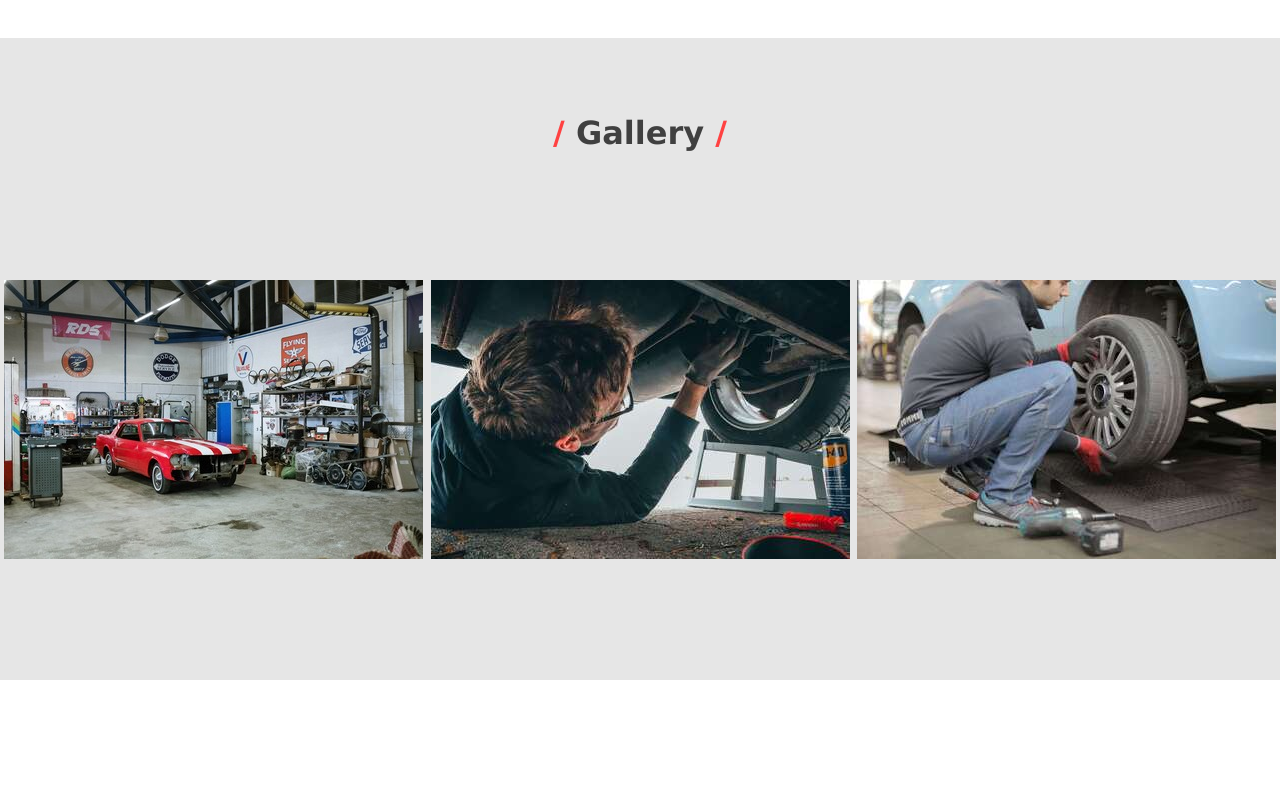
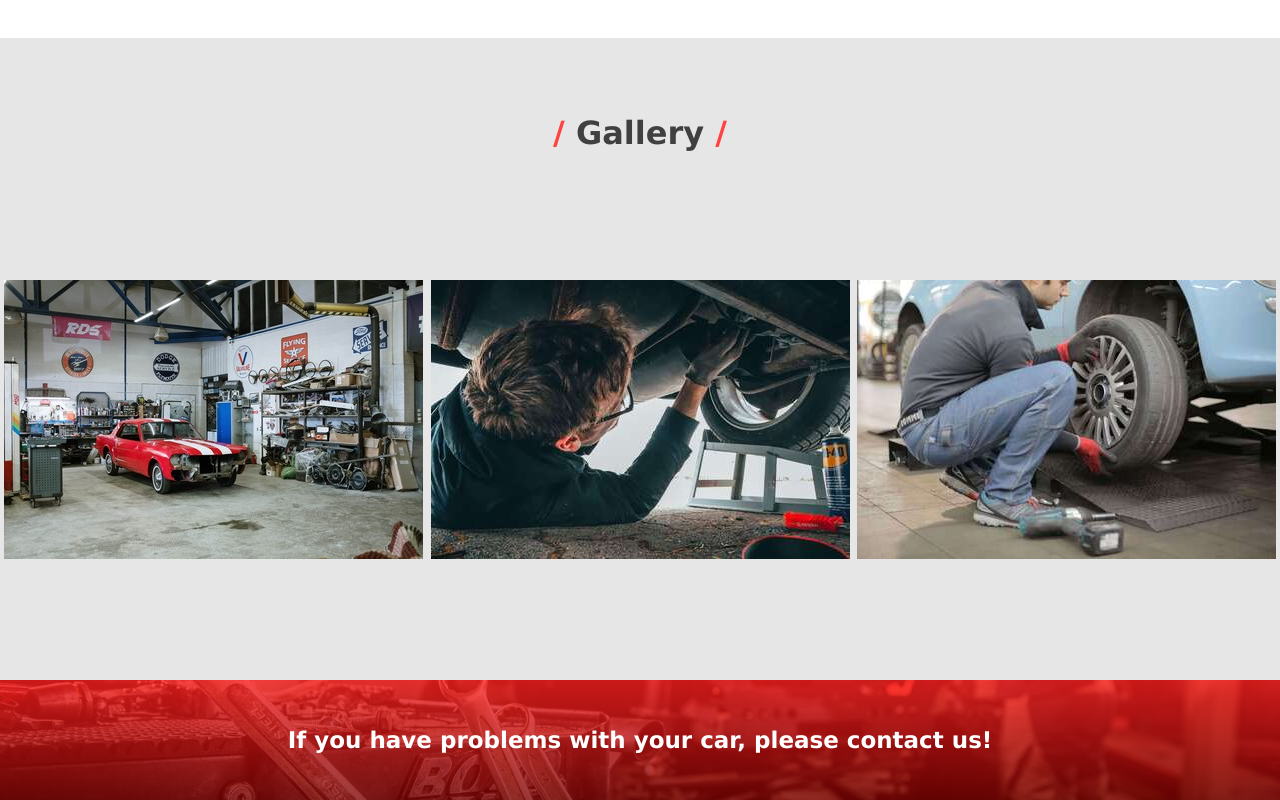
Before and after one commit to kenankaric122/carserviceweb, a React (Create React App) app: page / in a window 1280 px wide. Shown: the part 2752-3552 px from the top of the page. Before the commit the page ends 3432 px from the top, so only its background shows below. Built offline with nearby package versions, Linux system fonts and the light colour scheme.

Commit message:
:sparkles: added new features

```diff
--- /dev/null
+++ b/src/components/HomeContact.jsx
@@ -0,0 +1,14 @@
+import React from 'react';
+import './styles/HomeContact.css';
+
+function HomeContact() {
+    return (
+        <div className='homecontact'>
+            <div className='textcontact'>
+                If you have problems with your car, please contact us!
+            </div>
+        </div>
+    )
+}
+
+export default HomeContact
--- /dev/null
+++ b/src/components/styles/HomeContact.css
@@ -0,0 +1,22 @@
+.homecontact{
+    background:linear-gradient(rgba(255, 30, 30, 0.788), rgba(126, 2, 2, 0.774)), url('../../assets/wallpaper.jpg');
+    display: flex;
+    width: 100%;
+    height: 15vh;
+    flex-wrap: wrap;
+    justify-content: center;
+    flex-direction: column;
+    background-attachment: fixed;
+    background-position: center;
+    background-repeat: no-repeat;
+    background-size: cover;
+}
+
+.homecontact .textcontact{
+    color: white;
+    font-weight: bold;
+    font-size: 23px;
+    display: flex;
+    text-align: center;
+    justify-content: center;
+}
--- a/src/components/styles/Navbar.css
+++ b/src/components/styles/Navbar.css
@@ -32,3 +32,11 @@ nav .logo{
 .navbar.active{
     background:linear-gradient(rgb(20, 20, 20), rgba(0, 0, 0, 0.781));
 }
+
+@media only screen and (max-width: 600px) {
+
+    nav ul li {
+        visibility: hidden;
+    }
+
+  }
--- a/src/pages/Landing.jsx
+++ b/src/pages/Landing.jsx
@@ -4,6 +4,7 @@ import Home from '../components/Home'
 import More from '../components/More'
 import Cards from '../components/Cards'
 import Gallery from '../components/Gallery'
+import HomeContact from '../components/HomeContact'
 
 const Landing = () => {
     return (
@@ -13,6 +14,7 @@ const Landing = () => {
             <Cards/>
             <More/>
             <Gallery/>
+            <HomeContact/>
         </div>
     )
 }
```
